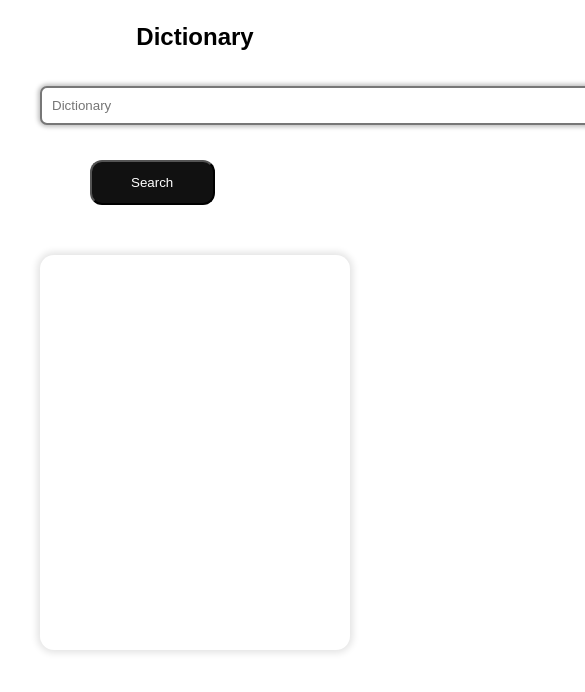
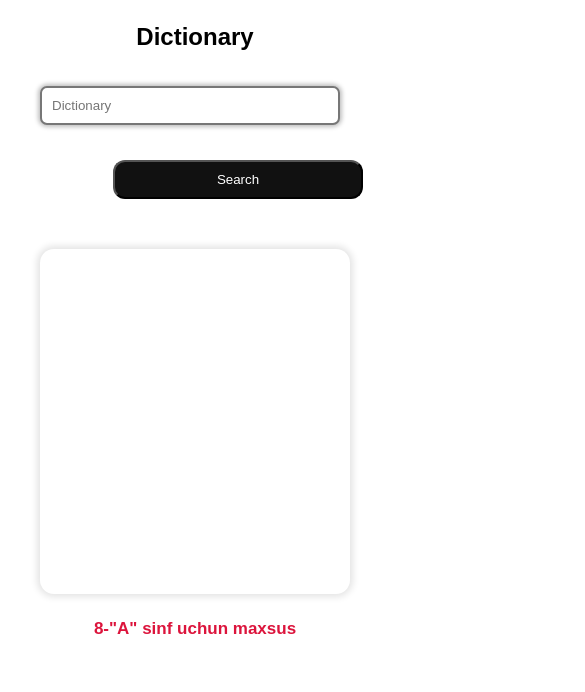
Before and after one commit to Suxrobjonb/exam-, a plain HTML site: page index.html in a window 390 px wide. Shown: the top 692 px of the page, 585 px wide, since content can reach past the window. Drawn offline with Linux system fonts and the light colour scheme.

Commit message:
first commit

```diff
--- a/css/main.css
+++ b/css/main.css
@@ -45,5 +45,148 @@
 
 .audio__sound {
     margin-top: 30px;
-    margin-left: -10px;
+    margin-left: -17px;
 }
+
+.site__popular {
+    margin-top: 25px;
+}
+
+.populate {
+    text-align: center;
+    color: crimson;
+}
+
+@media screen and (max-width: 1260px) {
+    .input__dictionary {
+        width: 900px;
+    }
+
+    .site__search-btn{
+        margin-left: 5px;
+    }
+
+    .box__resault{
+        height: 200px;
+    }
+}
+
+
+@media screen and (max-width: 1115px) {
+    .input__dictionary {
+        width: 850px;
+    }
+}
+
+@media screen and (max-width: 1115px) {
+    .input__dictionary {
+        width: 800px;
+    }
+}
+
+
+@media screen and (max-width: 1015px) {
+    .input__dictionary {
+        width: 750px;
+    }
+}
+
+
+@media screen and (max-width: 965px) {
+    .input__dictionary {
+        width: 700px;
+    }
+}
+
+
+@media screen and (max-width: 915px) {
+    .input__dictionary {
+        width: 650px;
+    }
+}
+
+
+@media screen and (max-width: 865px) {
+    .input__dictionary {
+        width: 600px;
+    }
+}
+
+@media screen and (max-width: 815px) {
+    .input__dictionary {
+        width: 550px;
+    }
+}
+
+
+@media screen and (max-width: 765px) {
+    .input__dictionary {
+        width: 500px;
+    }
+}
+
+
+@media screen and (max-width: 715px) {
+    .input__dictionary {
+        width: 450px;
+    }
+}
+
+@media screen and (max-width: 665px) {
+    .input__dictionary {
+        width: 400px;
+    }
+}
+
+@media screen and (max-width: 615px) {
+    .input__dictionary {
+        width: 300px;
+    }
+}
+
+@media screen and (max-width: 515px) {
+    .input__dictionary {
+        width: 250px;
+    }
+}
+
+@media screen and (max-width: 464px) {
+    .input__dictionary{
+        width: 385px;
+    }
+
+    .site__search-btn {
+        margin-left: 73px;
+        width: 250px;
+    }
+}
+
+
+@media screen and (max-width: 412px) {
+    .input__dictionary {
+        width: 300px;
+    }
+
+    .site__search-btn{
+        padding: 10px;
+    }
+
+    .populate{
+        font-size: 17px;
+    }
+
+    .site__resault-title {
+        font-size: 21px;
+    }
+
+    .about__the-result {
+        font-size: 12px;
+    }
+
+    .audio__sound {
+        margin-right: 90px;
+        font-size: 15px;
+        width: 270px;
+        height: 50px;
+    }
+}
--- a/index.html
+++ b/index.html
@@ -32,6 +32,10 @@
                 <audio class="audio__sound">
                 </audio>
             </div>
+
+            <div class="site__popular">
+                <h2 class="populate">8-"A" sinf uchun maxsus</h2>
+            </div>
     </div>
     <script src="./js/app.js"></script>
 </body>
--- a/js/app.js
+++ b/js/app.js
@@ -14,6 +14,7 @@ elForm.addEventListener('submit', (evt) => {
      fetch(`https://api.dictionaryapi.dev/api/v2/entries/en/${elInput.value}`)
      .then(response => response.json())
      .then(data => {
+      console.log(data);
         data.forEach(resaultEl => {
             // lug'atni aytilishi
             commitRes.innerHTML = resaultEl.meanings[0].definitions[0].definition;
@@ -21,7 +22,7 @@ elForm.addEventListener('submit', (evt) => {
             ReadingEl.innerHTML =  resaultEl.word + " - " + resaultEl.phonetics[1].text.split('').slice(1, -1).join('');
             // audiosi
             elAudio.setAttribute("controls", "")
-            elAudio.src = element.phonetics[0].audio;
+            elAudio.src = resaultEl.phonetics[0].audio;
             console.log(resaultEl);
 
           });
```
Also changed, not shown: 1 other file.
